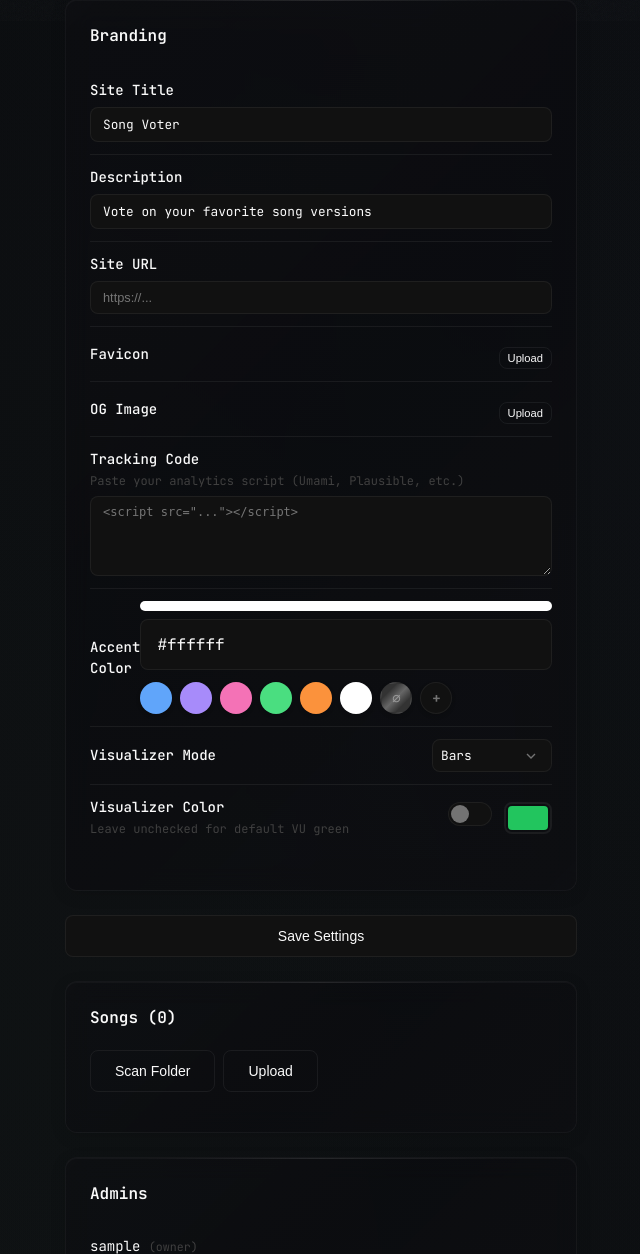
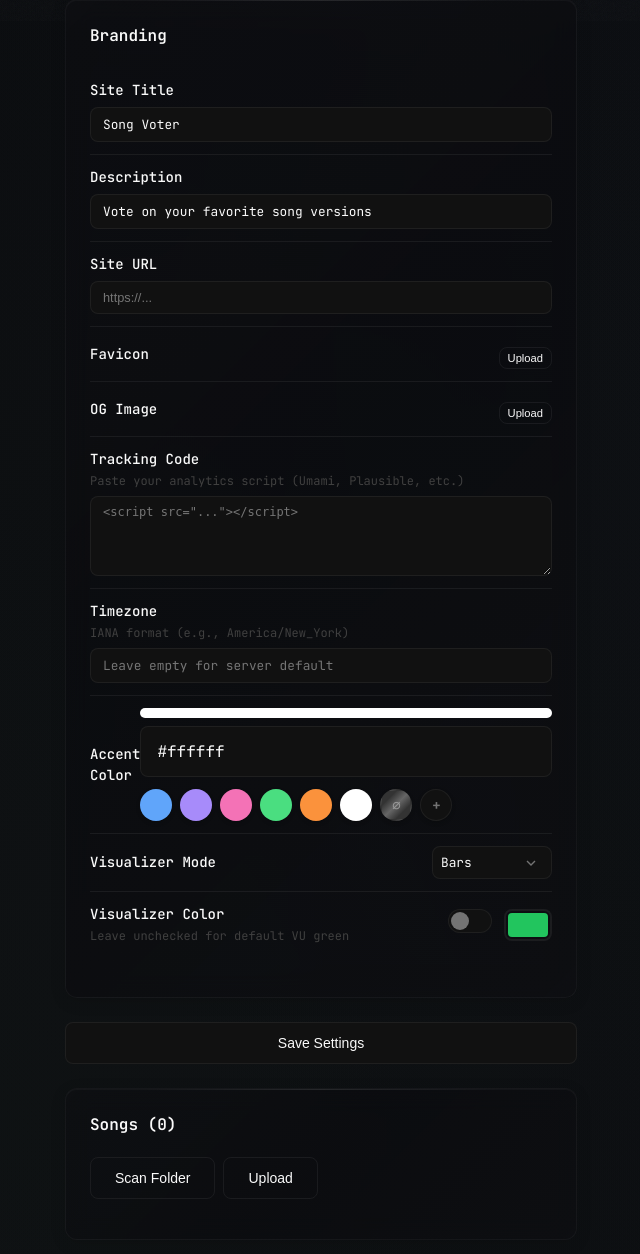
Before and after one commit to davidtorcivia/song-voter, a Flask app: page /admin/ in a window 1280 px wide. Shown: the part 779-2033 px from the top of the page, without its empty margins (319-959 px from the left). Run offline with Flask 3, Linux system fonts and the light colour scheme; the visitor is signed in with stand-in values (Sample User, id 1); data comes from the database, SQL or seed files in the repository; data that the repository does not hold is empty.

Commit message:
feat: Vote block expiration countdown, timezone setting, and fixes
- Add countdown display on block page showing time remaining
- Add timezone admin setting (IANA format)
- Remove distracting 'Found X songs' toast notification
- Fix /admin/blocks server error caused by undefined 'now' variable

```diff
--- a/app.py
+++ b/app.py
@@ -672,7 +672,7 @@ def admin_update_settings():
         'voting_start', 'voting_end', 'min_listen_time', 'disable_skip',
         'site_title', 'site_description', 'site_url', 'og_image', 'favicon',
         'accent_color', 'visualizer_mode', 'visualizer_color', 'homepage_closed',
-        'tracking_code'
+        'tracking_code', 'timezone'
     ]
 
     for key, value in data.items():
--- a/database.py
+++ b/database.py
@@ -132,6 +132,9 @@ def init_db():
 
         # Homepage control
         'homepage_closed': 'false',  # When true, homepage shows only title/description
+
+        # Timezone (IANA format, e.g. America/New_York)
+        'timezone': '',
     }
     for key, value in default_settings.items():
         cursor.execute(
--- a/static/app.js
+++ b/static/app.js
@@ -599,7 +599,6 @@ class SongVoter {
 
                 await this.loadBaseNames();
                 this.startBtn.disabled = false;
-                this.showFeedback(`Found ${this.songs.length} songs`);
             } else {
                 // No songs, trigger scan
                 await this.scanSongs();
--- a/templates/admin/blocks.html
+++ b/templates/admin/blocks.html
@@ -465,7 +465,7 @@
                             <span class="block-badge protected">Protected</span>
                             {% endif %}
                             {% if block.expires_at %}
-                            <span class="block-badge {% if block.expires_at < now %}expired{% endif %}">
+                            <span class="block-badge">
                                 Expires {{ block.expires_at[:16] if block.expires_at else '' }}
                             </span>
                             {% endif %}
--- a/templates/admin/dashboard.html
+++ b/templates/admin/dashboard.html
@@ -388,6 +388,15 @@
                     placeholder="<script src=&quot;...&quot;></script>">{{ settings.tracking_code or '' }}</textarea>
             </div>
 
+            <div class="setting-row" style="flex-direction: column; align-items: flex-start; gap: 6px;">
+                <div class="setting-info">
+                    <span class="setting-label">Timezone</span>
+                    <span class="setting-desc">IANA format (e.g., America/New_York)</span>
+                </div>
+                <input type="text" id="timezone" class="setting-input" value="{{ settings.timezone or '' }}"
+                    style="width: 100%;" placeholder="Leave empty for server default">
+            </div>
+
             <div class="setting-row">
                 <div class="setting-info">
                     <span class="setting-label">Accent Color</span>
@@ -681,6 +690,7 @@
                 visualizer_mode: document.getElementById('visualizerMode').value,
                 visualizer_color: visualizerColorEnabled ? document.getElementById('visualizerColor').value : '',
                 tracking_code: document.getElementById('trackingCode').value,
+                timezone: document.getElementById('timezone').value,
             };
 
             try {
```
Also changed, not shown: templates/block.html (+44 -0 lines).
